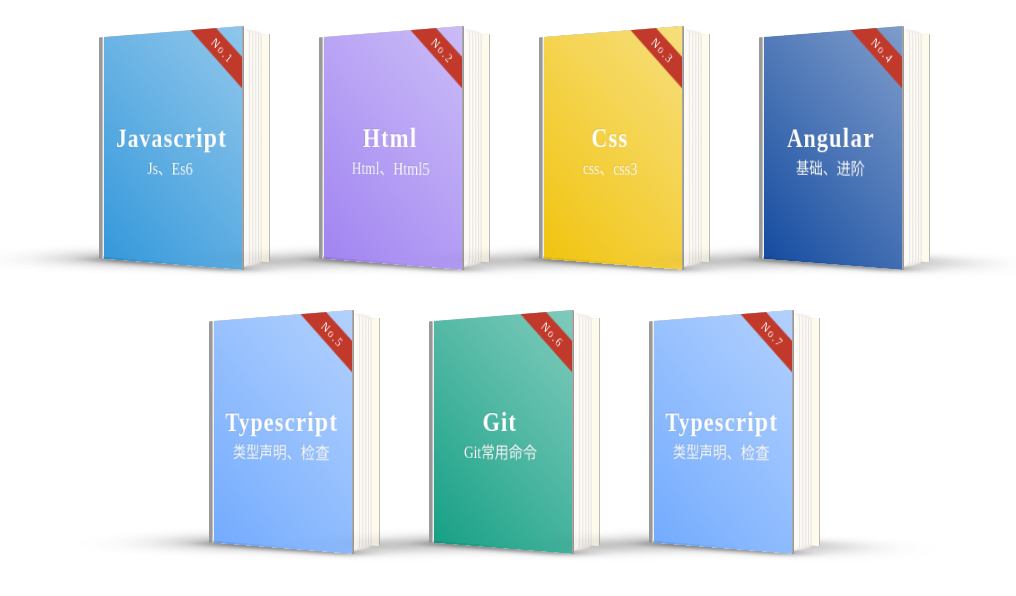
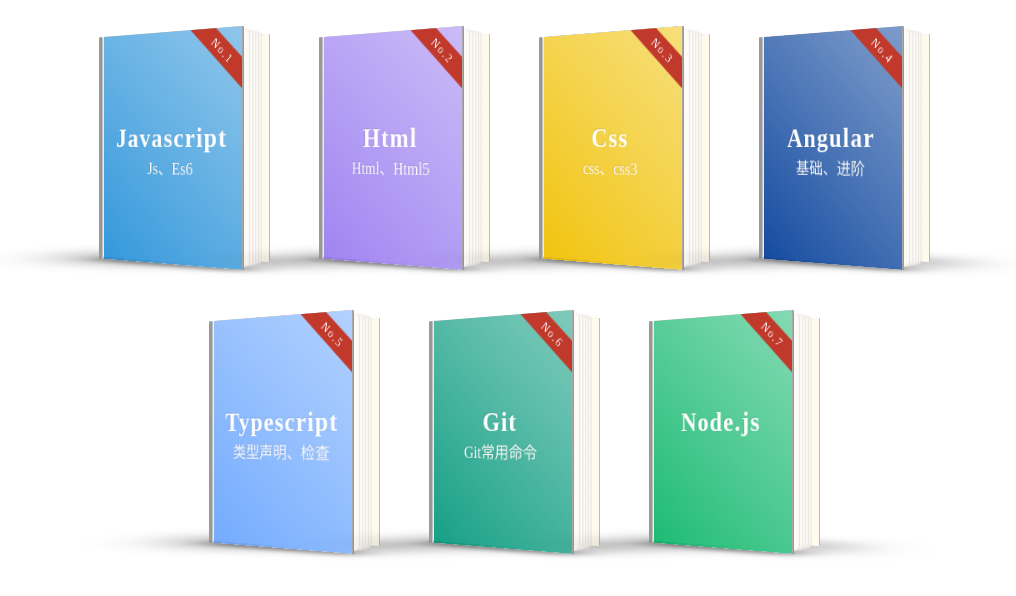
Before and after one commit to yichengyiguo/frontend-development-notes, an Angular app: page /#/main in a window 1280 px wide. Shown: the top 596 px of the page, without its empty margins (120-1136 px from the left). Built offline with nearby package versions, Linux system fonts and the light colour scheme.

Commit message:
add nodejs book

```diff
--- a/src/books/main/main.component.ts
+++ b/src/books/main/main.component.ts
@@ -17,7 +17,7 @@
     { name: 'Angular', subtitle: '基础、进阶', specialNote: this.getBookNum(), color: '#144BA0', route: 'angular' },
     { name: 'Typescript', subtitle: '类型声明、检查', specialNote: this.getBookNum(), color: '#73ABFE', route: 'typescript' },
     { name: 'Git', subtitle: 'Git常用命令', specialNote: this.getBookNum(), color: '#16a085', route: 'git' },
-    { name: 'Typescript', subtitle: '类型声明、检查', specialNote: this.getBookNum(), color: '#73ABFE', route: 'typescript' }
+    { name: 'Node.js', subtitle: '', specialNote: this.getBookNum(), color: '#1DBB74', route: 'nodejs' }
   ]
   constructor(
     private route: Router
```
